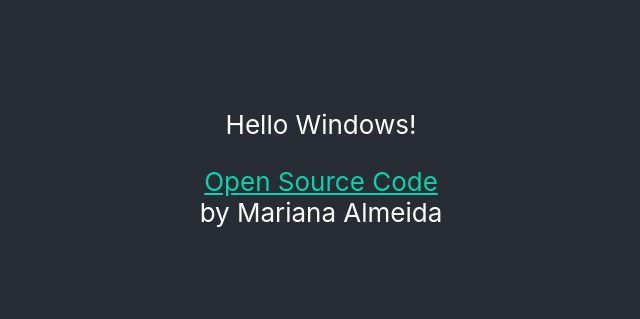
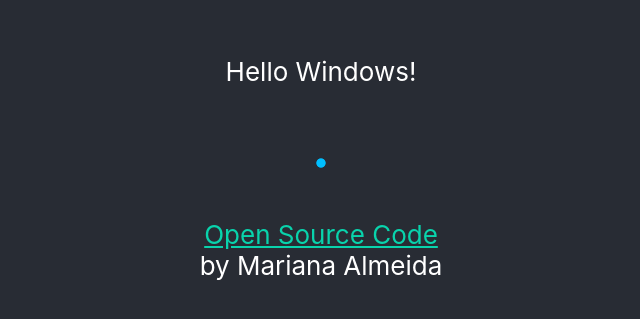
Before and after one commit to mellmontenegro/weather-react-app, a React (Create React App) app: page / in a window 1280 px wide. Shown: the part 245-564 px from the top of the page, without its empty margins (319-959 px from the left). Built offline with nearby package versions, Linux system fonts and the light colour scheme.

Commit message:
Removed timeout from loader dependency

```diff
--- a/src/App.js
+++ b/src/App.js
@@ -7,13 +7,7 @@ function App() {
     <div className="App">
       <header className="App-header">
         <p>Hello Windows!</p>
-        <Loader
-          type="Puff"
-          color="#00BFFF"
-          height={100}
-          width={100}
-          timeout={3000} //3 secs
-        />
+        <Loader type="Puff" color="#00BFFF" height={100} width={100} />
         <a
           className="App-link"
           href="https://github.com/mellmontenegro/weather-react-app"
```
